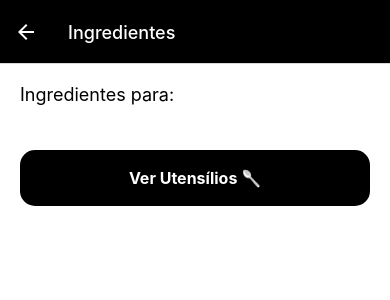
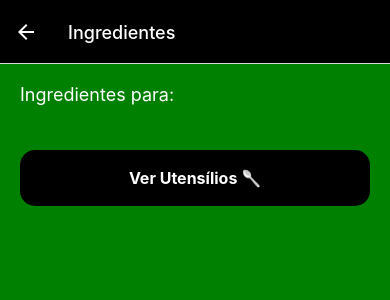
Before and after one commit to viniproplayer/JUK, a React Native app: screen /Ingredientes in a window 390 px wide. Shown: the top 300 px of the page. Built offline with nearby package versions, Linux system fonts and the light colour scheme.

Commit message:
Update IngredientsScreen.js

```diff
--- a/Screens/IngredientsScreen.js
+++ b/Screens/IngredientsScreen.js
@@ -81,7 +81,7 @@ onPress={() => navigation.navigate('Utensílios', { receitaCompleta })}
 const styles = StyleSheet.create({
   safeArea: {
     flex: 1,
-backgroundColor: '008000',
+    backgroundColor: '#008000',
     minHeight: Platform.OS === 'web' ? '100vh' : '100%'
   },
   scrollView: { flex: 1 },
@@ -90,16 +90,15 @@ padding: 20,
     flexGrow: 1,
     paddingBottom: 60
   },
-title: { fontSize: 18, color: 'fff' },
-recipeSubtitle: { fontSize: 24, fontWeight: 'bold', color: '#0008000', marginBottom: 15 },
+  title: { fontSize: 18, color: '#fff' },
+  recipeSubtitle: { fontSize: 24, fontWeight: 'bold', color: '#fff', marginBottom: 15 },
 
-// Estilos novos para organização por subtítulos
   categoriaContainer: {
     marginTop: 15,
     marginBottom: 10
   },
   badgeCategoria: {
-backgroundColor: 'green',
+    backgroundColor: '#fff',
     paddingVertical: 4,
     paddingHorizontal: 12,
     borderRadius: 8,
@@ -107,7 +106,7 @@ alignSelf: 'flex-start',
     marginBottom: 10
   },
   badgeText: {
-color: '0000000',
+    color: '#008000',
     fontWeight: 'bold',
     fontSize: 14,
     textTransform: 'uppercase'
@@ -118,13 +117,17 @@ flexDirection: 'row',
     alignItems: 'center',
     marginVertical: 4,
     padding: 12,
-backgroundColor: '#008000',
+    backgroundColor: '#006400',
     borderRadius: 12,
-borderWidth: 1,
-borderColor: '#fff'
+    // Borda branca removida daqui
   },
   itemText: { marginLeft: 10, fontSize: 16, color: 'white', flex: 1 },
-checkedText: { textDecorationLine: 'line-through', color: 'green' },
+
+  checkedText: {
+    textDecorationLine: 'line-through',
+    color: 'rgba(255, 255, 255, 0.5)'
+  },
+
   button: {
     backgroundColor: 'black',
     padding: 18,
```
Lines whose indentation alone changed are shown as unchanged.
